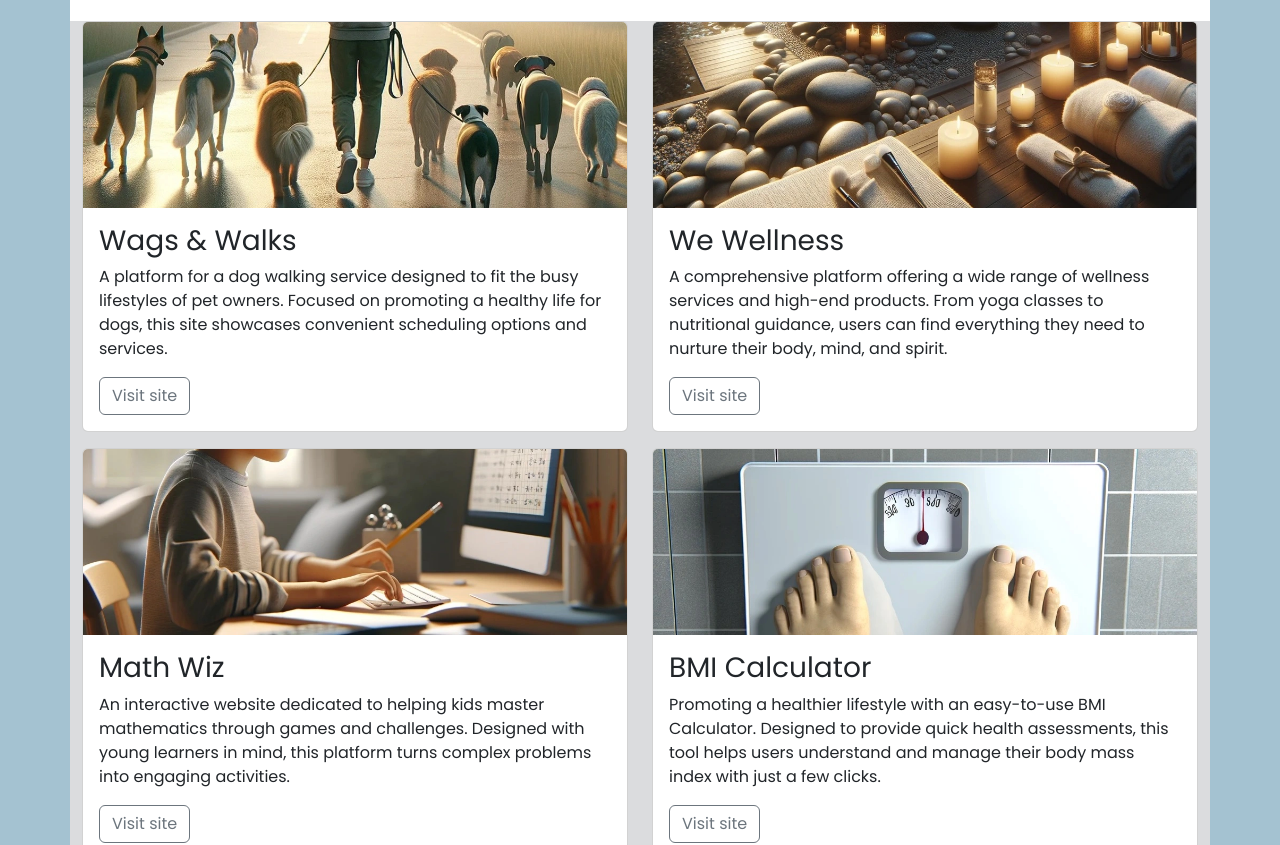
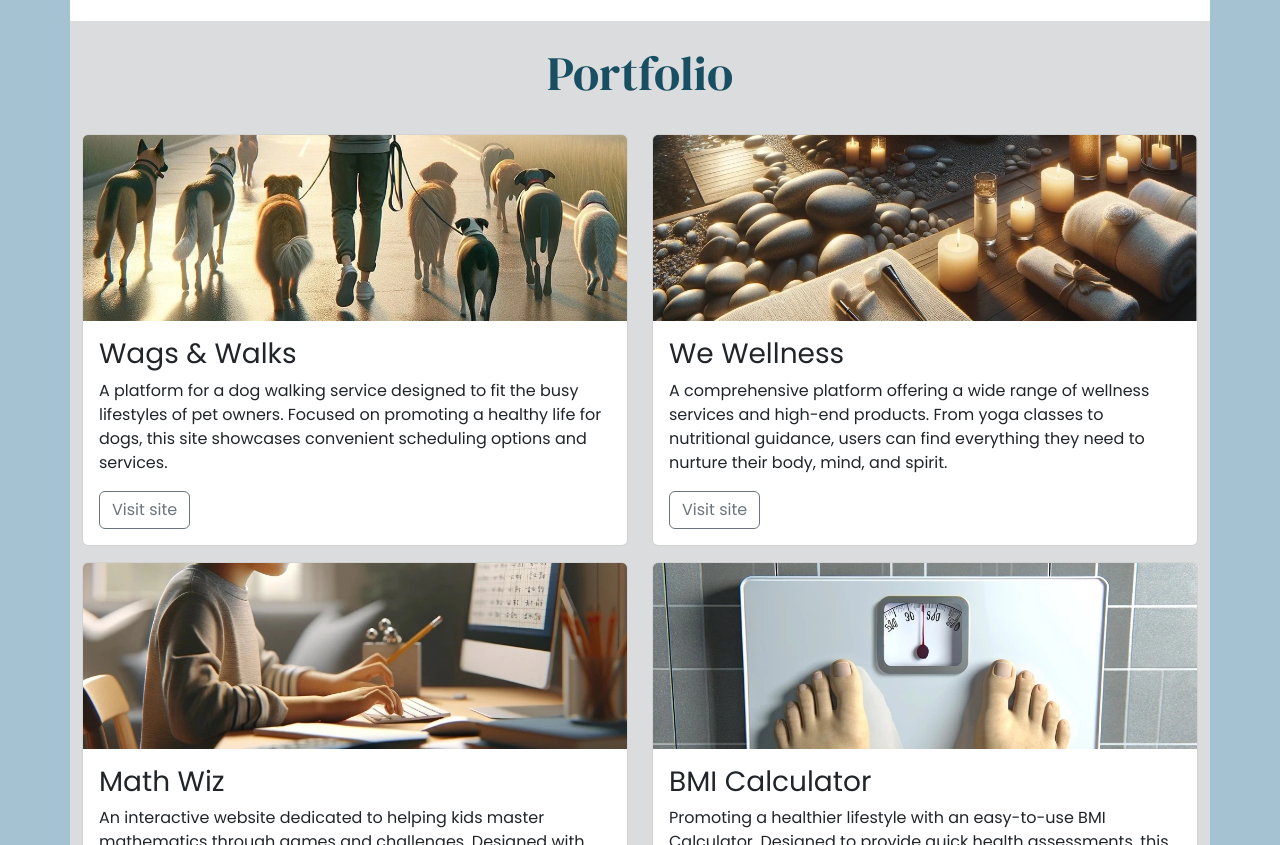
Before and after one commit to etherOnGitHub/dev-website-example, a plain HTML site: page index.html in a window 1280 px wide. Shown: the part 1076-1921 px from the top of the page. Drawn offline with nearby package versions, Linux system fonts and the light colour scheme.

Commit message:
update: add portfolio header

```diff
--- a/index.html
+++ b/index.html
@@ -96,6 +96,9 @@
 
     <section id="portfolio" class="container pb-4">
         <div class="row">
+            <div class="col-12 text-center my-4">
+                    <h2 class="display-5">Portfolio</h2>
+                </div>
             <!-- Full width on mobile, half on desktop-->
             <div class="col-12 col-md-6">
                 <div class="card mb-3">
```
